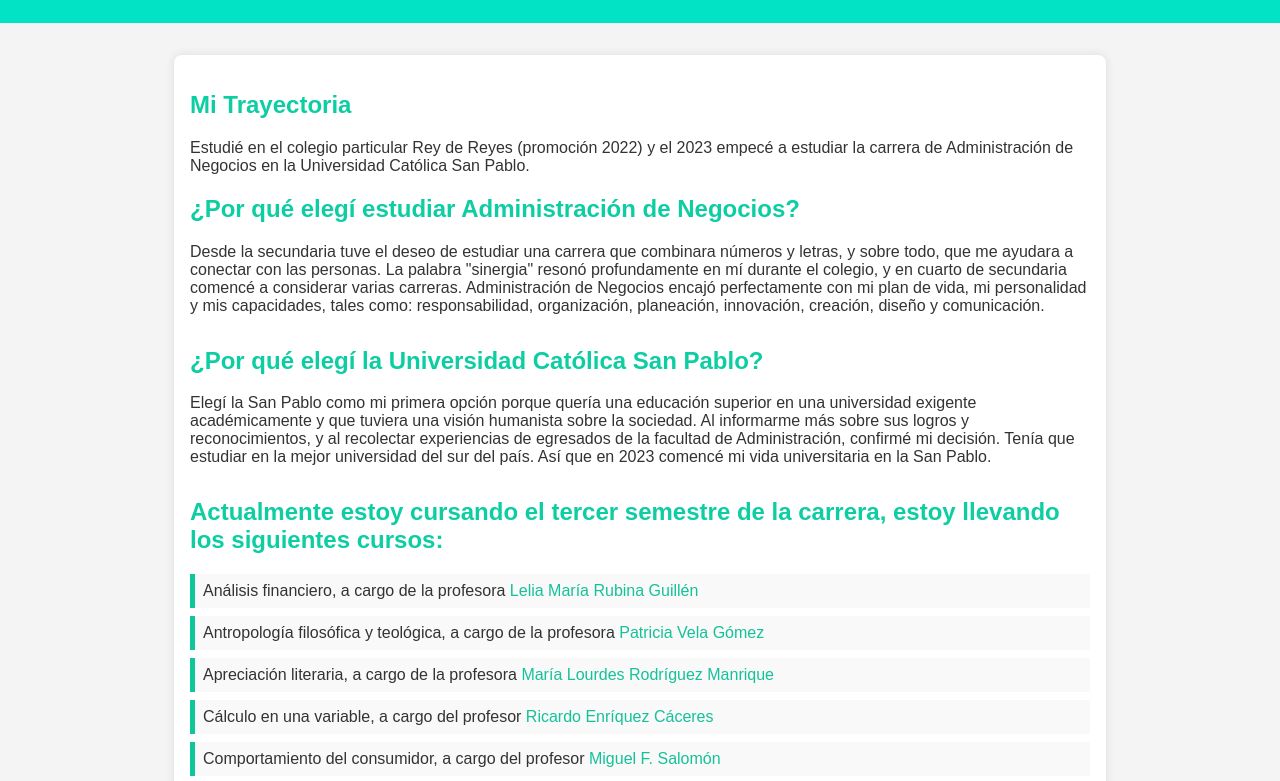
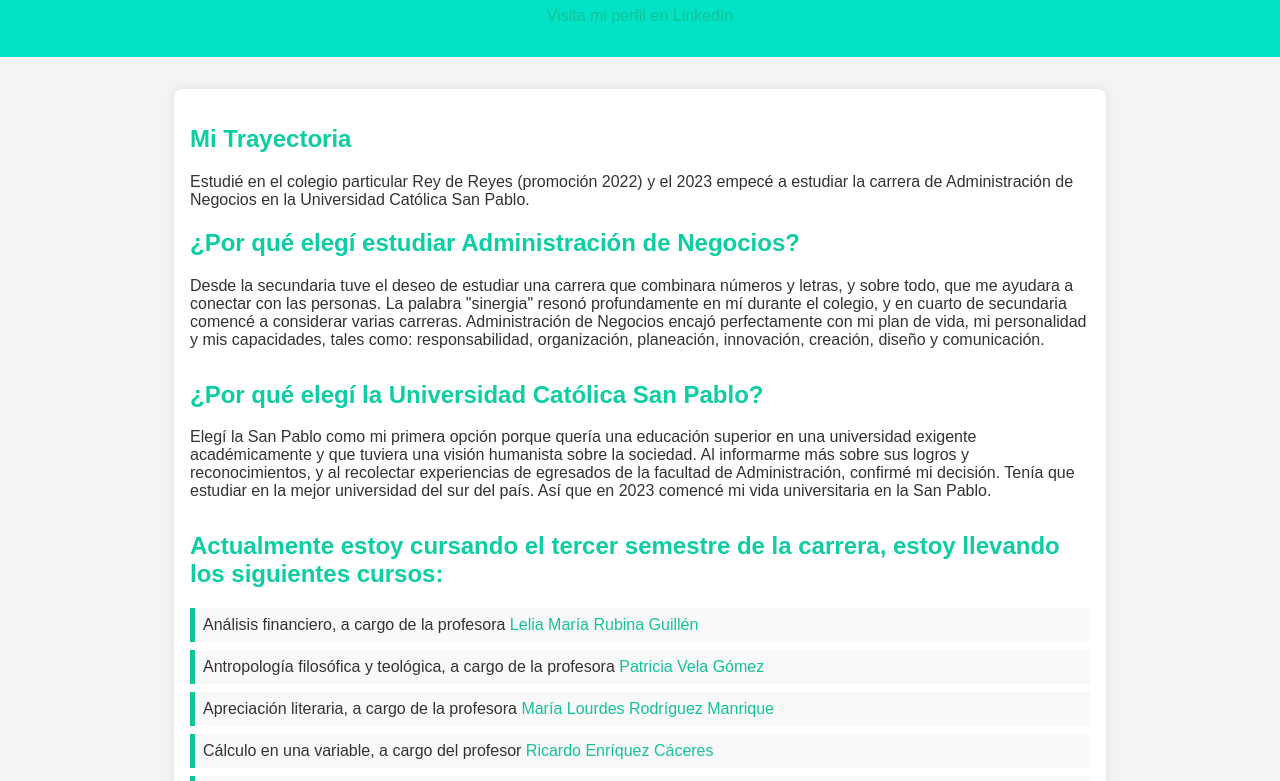
Before and after one commit to AdrianaRz7/AdrianaRz.github.io, a plain HTML site: page index.html in a window 1280 px wide. Shown: the part 89-870 px from the top of the page. Drawn offline with Linux system fonts and the light colour scheme.

Commit message:
Update index.html

```diff
--- a/index.html
+++ b/index.html
@@ -64,8 +64,10 @@
     <header>
         <h1>Adriana Fernanda Rodríguez Zúñiga</h1>
         <p>
-    </header>
-    <main>
+            <!-- Enlace a LinkedIn -->
+            <a href="https://www.linkedin.com/in/adriana-rodriguez-673435274/" target="_blank">Visita mi perfil en LinkedIn</a>
+        </header>
+        <main>
         <section>
             <h2>Mi Trayectoria</h2>
             <p>Estudié en el colegio particular Rey de Reyes (promoción 2022) y el 2023 empecé a estudiar la carrera de Administración de Negocios
```
